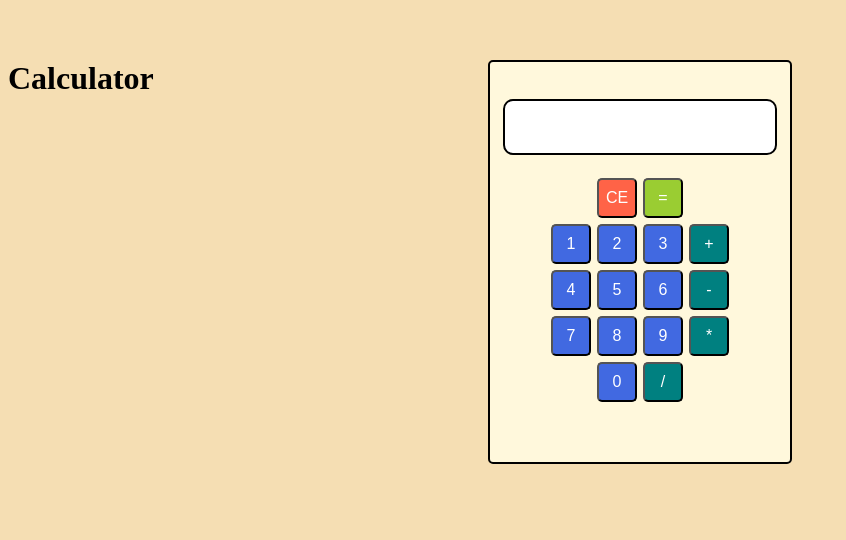
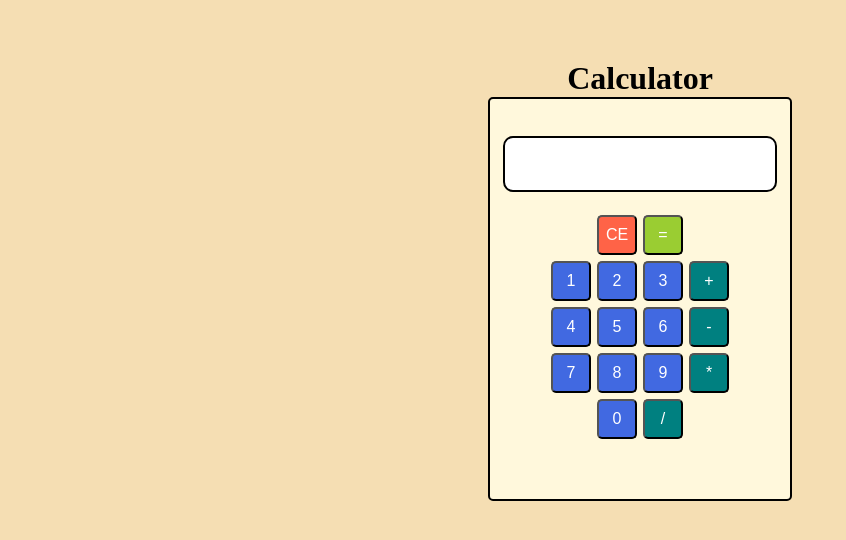
Before and after one commit to sigmu92/calculator-old, a plain HTML site: page index.html in a window 1280 px wide. Shown: the part 180-720 px from the top of the page, without its empty margins (0-846 px from the left). Drawn offline with Linux system fonts and the light colour scheme.

Commit message:
Added title centered

```diff
--- a/index.html
+++ b/index.html
@@ -5,9 +5,9 @@
     <link rel="stylesheet" href="style.css">
 </head>
 <body>
-    <h1>Calculator</h1>
+
     <div id="main-container" class="main-container">
-
+        <h1>Calculator</h1>
         <div id="calculator-container" class="calculator-container">
 
             <div id ="display" class="display">
--- a/style.css
+++ b/style.css
@@ -3,6 +3,7 @@ body{
 }
 .main-container{
     display: flex;
+    flex-direction: column;
     align-items: center;
     justify-content: center;
     margin-top: 30vh;
@@ -71,5 +72,5 @@ button{
 
 h1{
     margin: auto;
-    position: fixed;
+
 }
```
